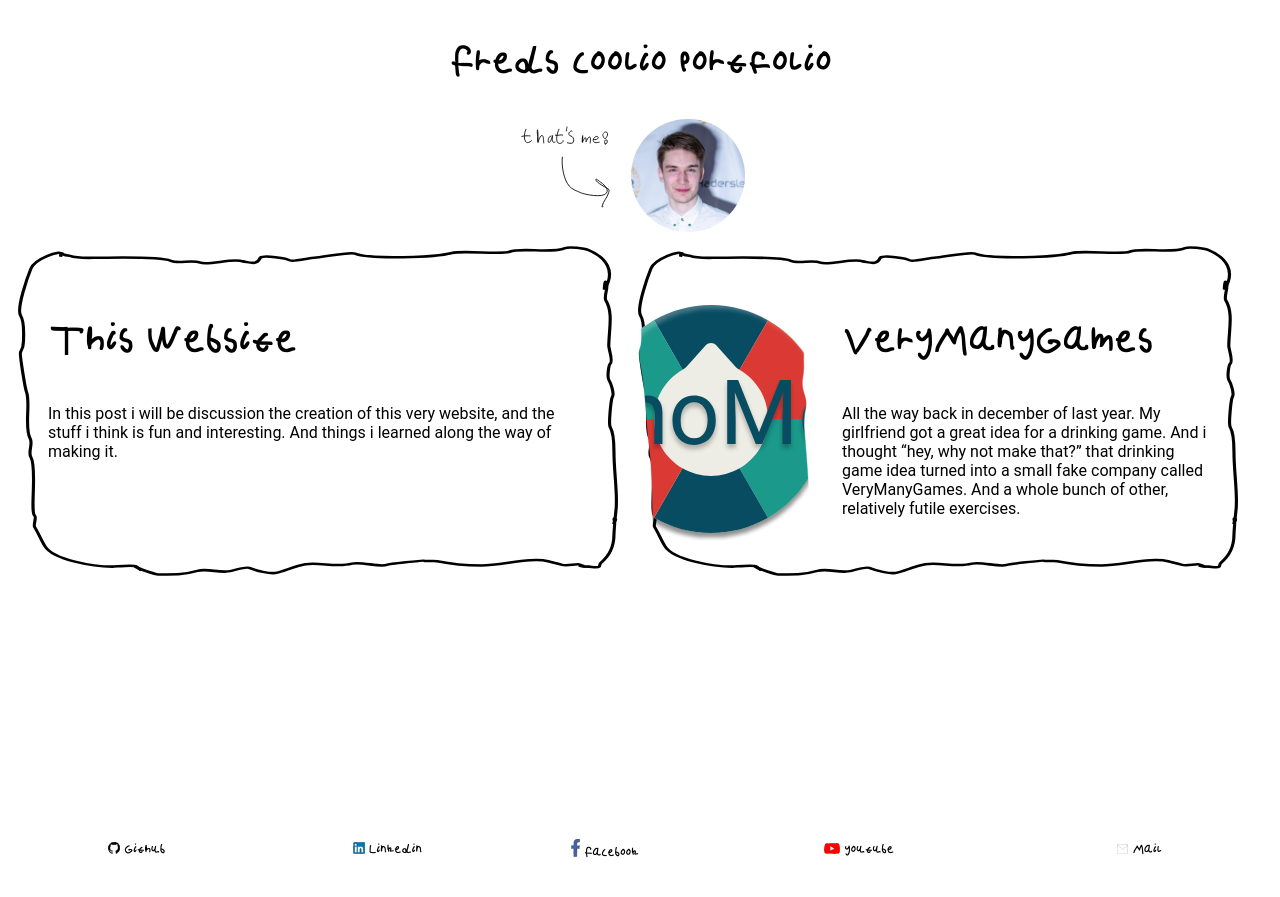
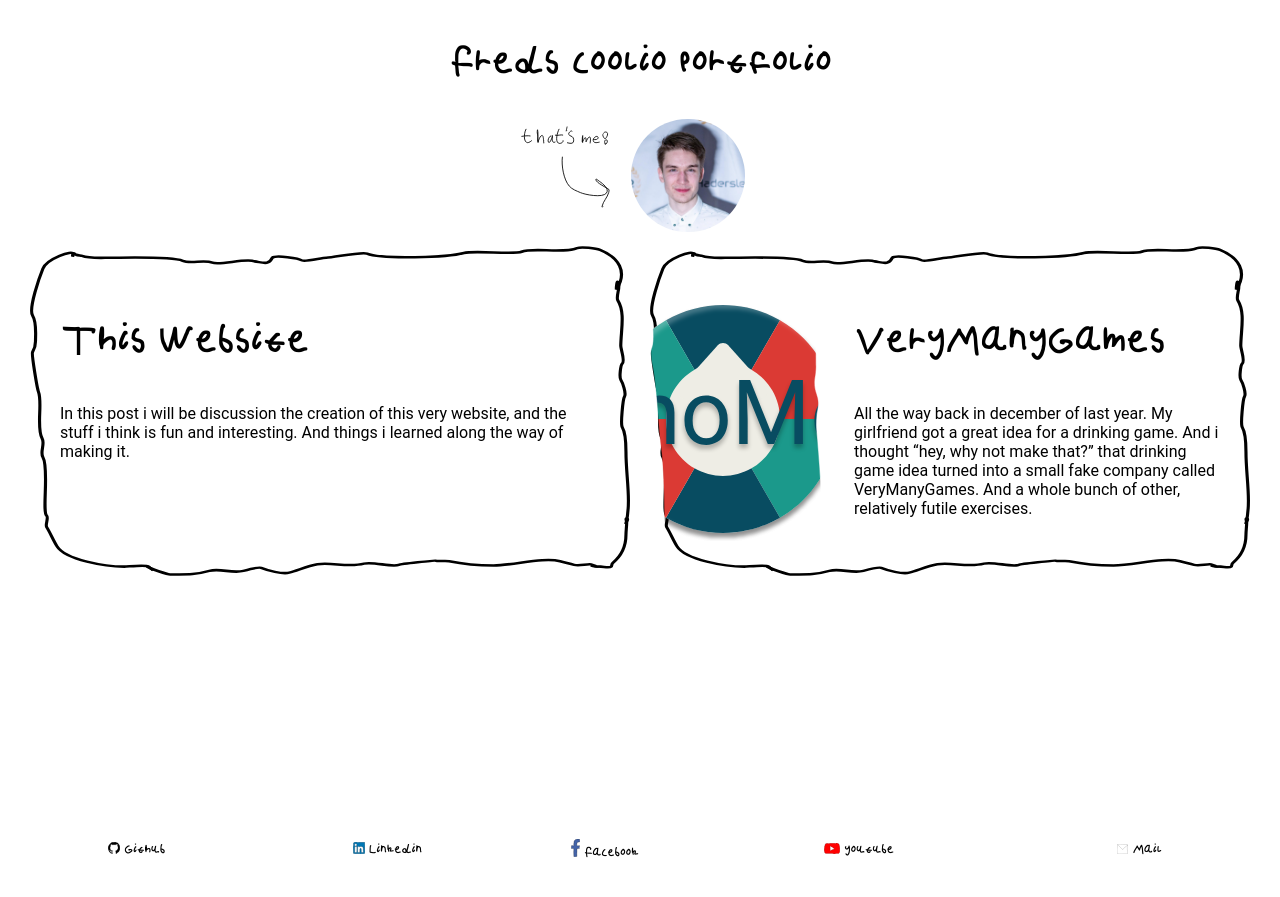
Before and after one commit to fred441a/fred441a.github.io, a Jekyll site: the page built from index.markdown, in a window 1280 px wide. Shown: the top 897 px of the page. Built offline with Jekyll 4.4.1, drawn with Linux system fonts in a browser that asks for light colours.

Commit message:
small center css fix

```diff
--- a/_layouts/home.html
+++ b/_layouts/home.html
@@ -14,7 +14,7 @@
     </div>
 
 
-    <div style="display: flex; flex-wrap: wrap;">
+    <div style="display: flex; flex-wrap: wrap; align-items: center; justify-content: center;">
       {%- for post in site.Projects -%}
       <a href="{{post.url}}" class="grow" >
         <div class="homePostDiv">
```
